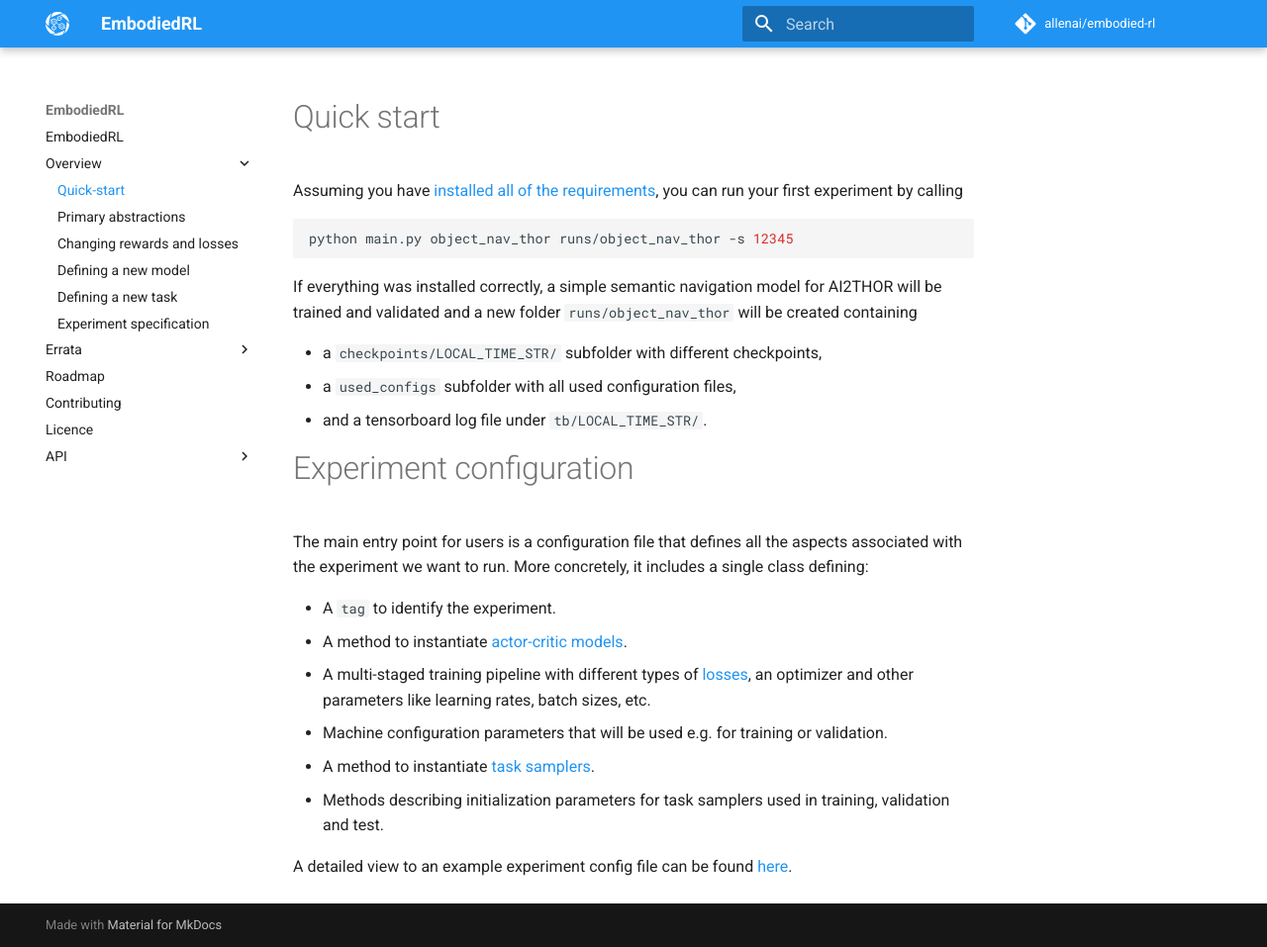
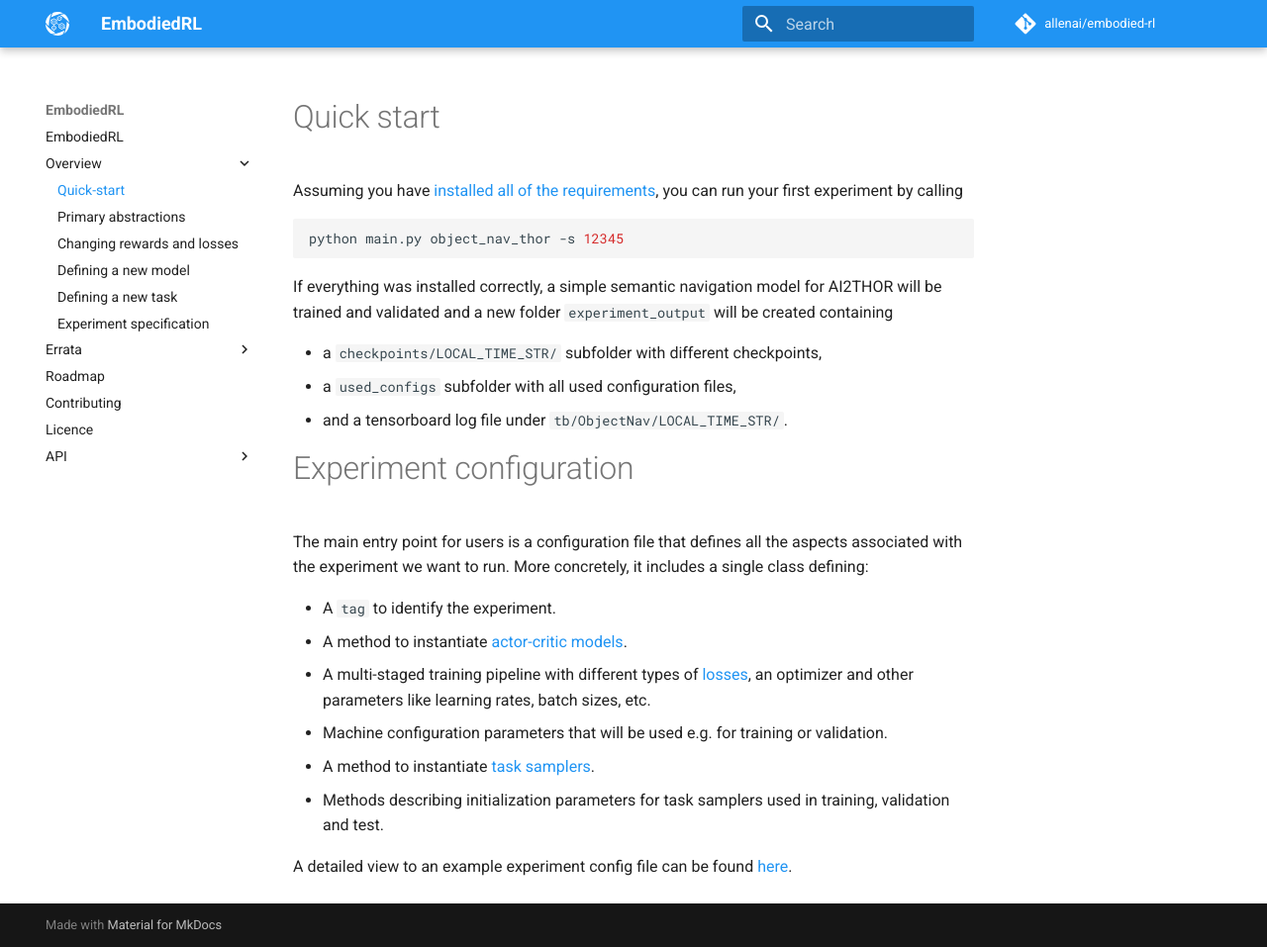
Before and after one commit to allenai/allenact, an MkDocs documentation site: the page built from docs/overview/quick-start.md, in a window 1280 px wide and 957 px high. Shown: the whole window at 99% size. Built offline with MkDocs 1.6.1 and Material for MkDocs 9.7.7, drawn with Linux system fonts in a browser that asks for light colours; comment, search, counter and statistics services are not loaded.

````diff
--- a/docs/overview/quick-start.md
+++ b/docs/overview/quick-start.md
@@ -3,15 +3,15 @@
 Assuming you have [installed all of the requirements](/#installation), you can run your first experiment by calling
 
 ```bash
-python main.py object_nav_thor runs/object_nav_thor -s 12345
+python main.py object_nav_thor -s 12345
 ```
 
 If everything was installed correctly, a simple semantic navigation model for AI2THOR will be trained and validated and
-a new folder `runs/object_nav_thor` will be created containing
+a new folder `experiment_output` will be created containing
 
 * a `checkpoints/LOCAL_TIME_STR/` subfolder with different checkpoints,
 * a `used_configs` subfolder with all used configuration files,
-* and a tensorboard log file under `tb/LOCAL_TIME_STR/`.
+* and a tensorboard log file under `tb/ObjectNav/LOCAL_TIME_STR/`.
 
 # Experiment configuration
 
````
Also changed, not shown: 1 other file.
